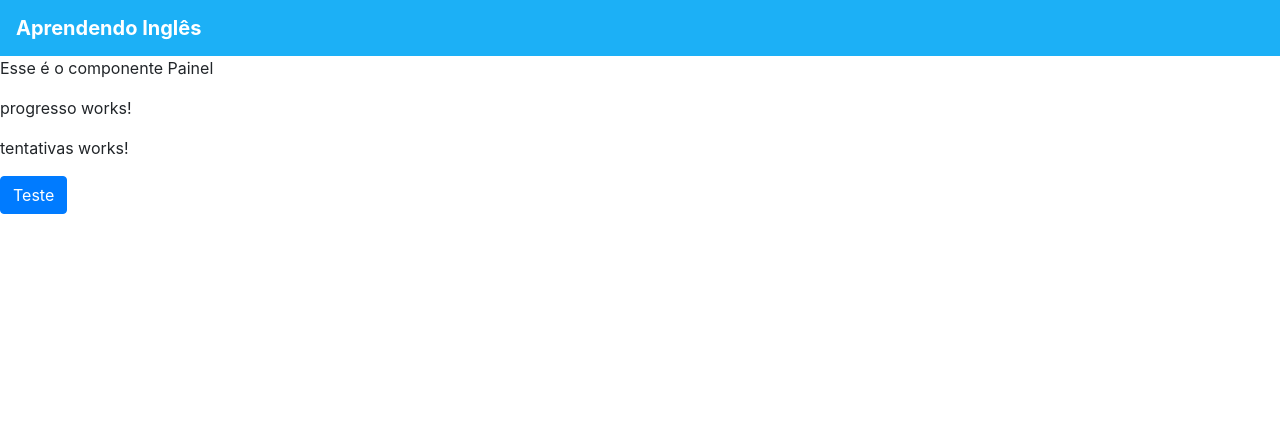
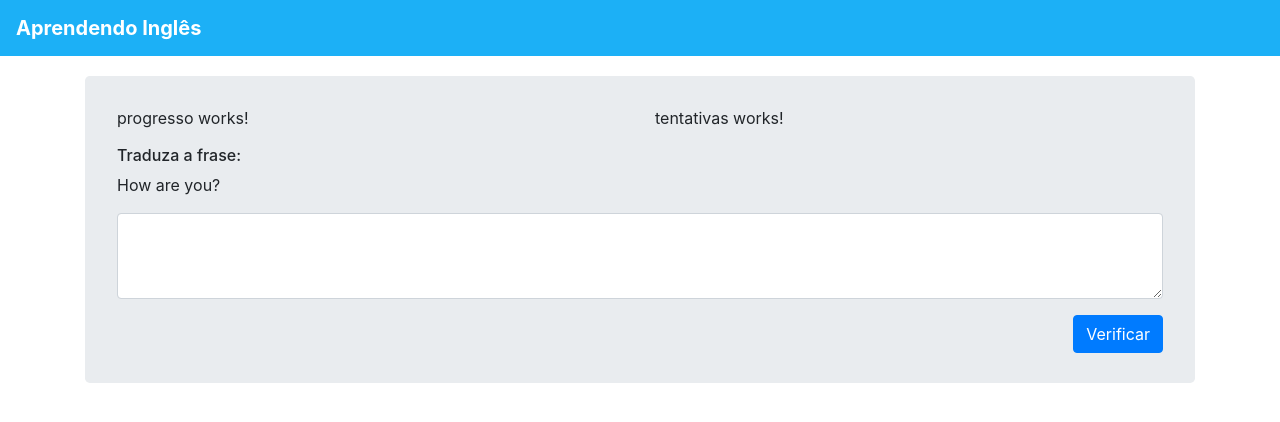
Before and after one commit to georgematos/curso-angular4-udemy-app1, an Angular app: page / in a window 1280 px wide. Shown: the top 422 px of the page. Built offline with nearby package versions, Linux system fonts and the light colour scheme.

Commit message:
construindo o template Painel e aplicando estilo com o bootstrap

```diff
--- a/src/app/painel/painel.component.css
+++ b/src/app/painel/painel.component.css
@@ -0,0 +1,5 @@
+.jumbotron {
+  margin-top: 20px;
+  padding-top: 30px;
+  padding-bottom: 30px;
+}
--- a/src/app/painel/painel.component.html
+++ b/src/app/painel/painel.component.html
@@ -1,5 +1,28 @@
-<p>Esse é o componente Painel</p>
-<app-progresso></app-progresso>
-<app-tentativas></app-tentativas>
+<div class="container">
+  <div class="jumbotron">
+    <div class="row">
+      <div class="col-sm-6">
+        <app-progresso></app-progresso>
+      </div>
+      <div class="col-sm-6">
+        <app-tentativas></app-tentativas>
+      </div>
+    </div>
 
-<button class="btn btn-primary">Teste</button>
+    <div class="row">
+      <div class="col">
+        <h6>Traduza a frase:</h6>
+        <p>How are you?</p>
+
+        <div class="form-group">
+          <textarea class="form-control" rows="3"></textarea>
+        </div>
+        <div class="row">
+          <div class="col d-flex justify-content-end">
+            <button type="button" class="btn btn-primary">Verificar</button>
+          </div>
+        </div>
+      </div>
+    </div>
+  </div>
+</div>
```
